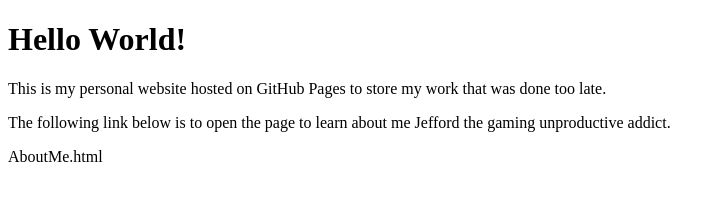
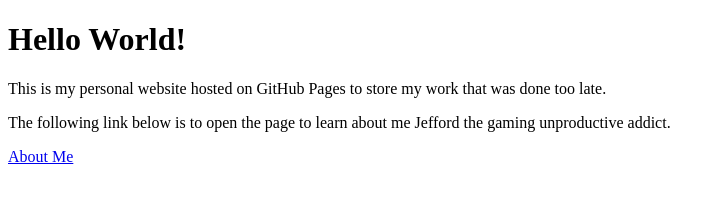
Before and after one commit to Jl0418/JeffordPersonalProj, a plain HTML site: page index.html in a window 1280 px wide. Shown: the whole page, without its empty margins (0-725 px from the left). Drawn offline with Linux system fonts and the light colour scheme.

Commit message:
Update index.html

```diff
--- a/index.html
+++ b/index.html
@@ -8,6 +8,6 @@
     <h1>Hello World!</h1>
     <p>This is my personal website hosted on GitHub Pages to store my work that was done too late.</p>
     <p>The following link below is to open the page to learn about me Jefford the gaming unproductive addict.</p>
-    <a>AboutMe.html</a>
+    <a href="AboutMe.html">About Me</a>
   </body>
 </html>
```
